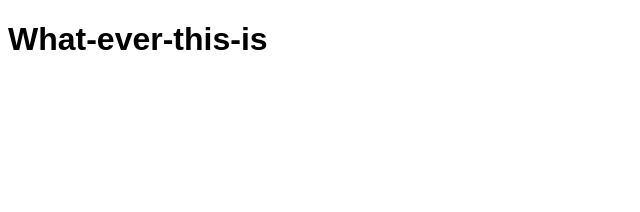
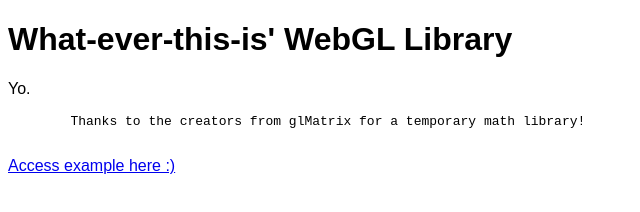
Before and after one commit to What-ever-this-is/WebGLLibrary, a plain HTML site: page index.html in a window 1280 px wide. Shown: the whole page, without its empty margins (0-640 px from the left). Drawn offline with Linux system fonts and the light colour scheme.

Commit message:
djshkfdh

```diff
--- a/index.html
+++ b/index.html
@@ -8,7 +8,11 @@
     <link rel="stylesheet" href="./page/css/style.css">
 </head>
 <body>
-    <h1>What-ever-this-is</h1>
-
+    <h1>What-ever-this-is' WebGL Library</h1>
+    <p>Yo.</p>
+    <pre>
+        Thanks to the creators from glMatrix for a temporary math library!
+    </pre>
+    <a href="./test.html">Access example here :)</a>
 </body>
 </html>
```
